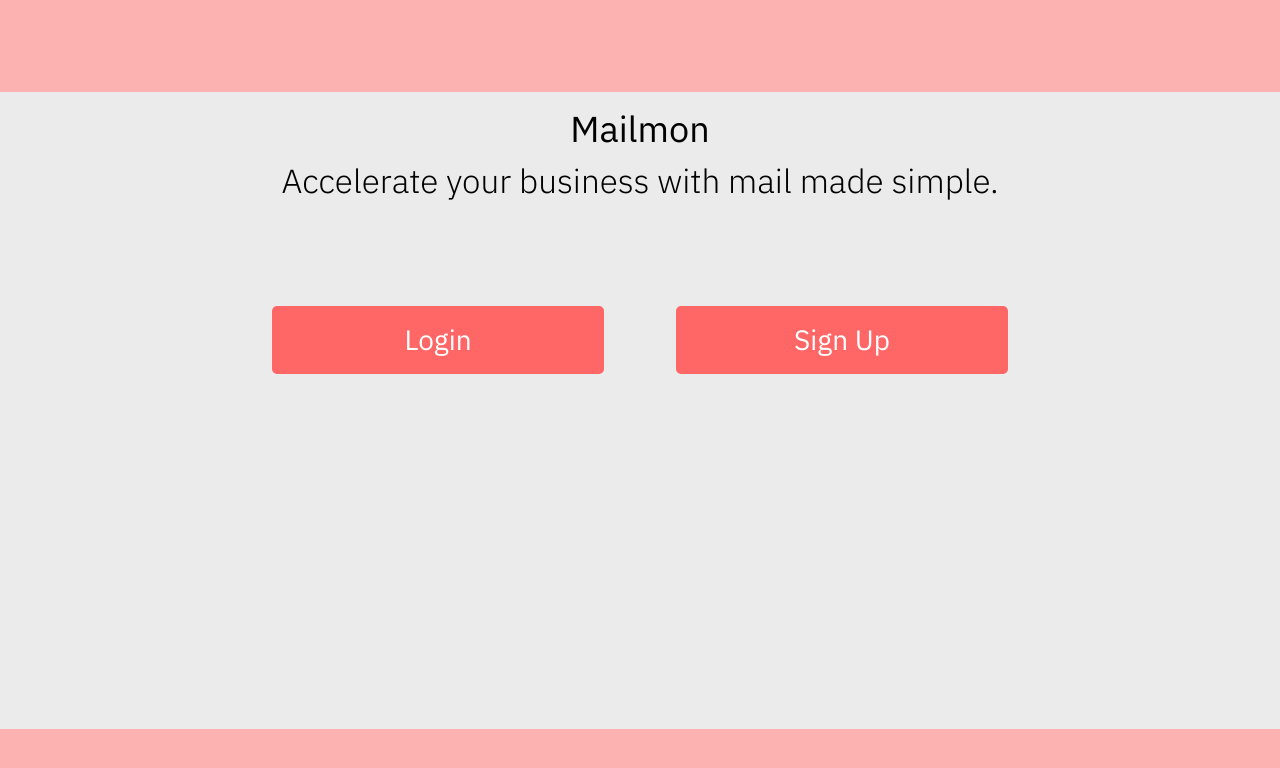
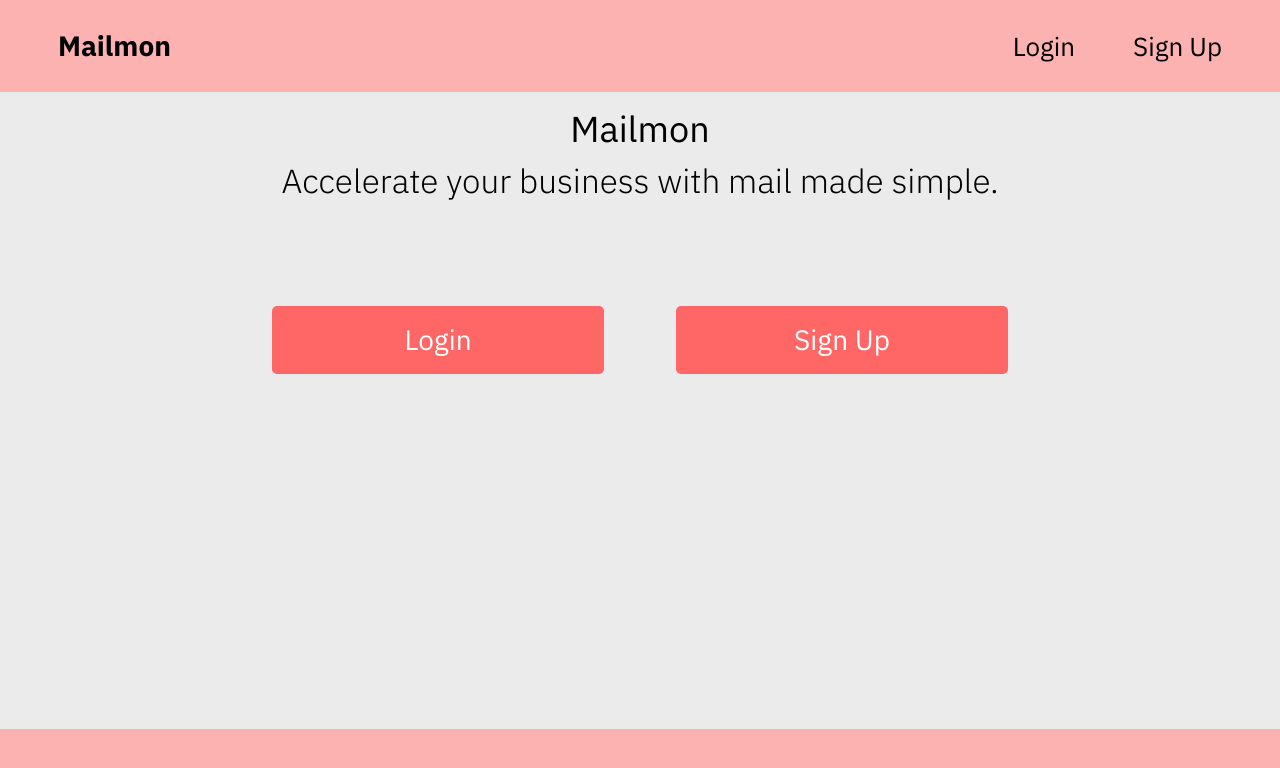
Before and after one commit to Mederer/mailmon, a React (Vite) app: page / in a window 1280 px wide. Shown: the top 768 px of the page. Built offline with nearby package versions, Linux system fonts and the light colour scheme.

Commit message:
feat: navigation improvements

```diff
--- a/src/components/uishell/Header.module.scss
+++ b/src/components/uishell/Header.module.scss
@@ -3,4 +3,17 @@
 .header {
   background-color: vars.$color-primary-30;
   height: 9.2rem;
+  display: flex;
+  justify-content: space-between;
+  align-items: center;
+
+  .title {
+    text-decoration: none;
+    color: inherit;
+    margin-left: 5.8rem;
+
+    h1 {
+      font-size: 2.8rem;
+    }
+  }
 }
--- a/src/components/uishell/Header.tsx
+++ b/src/components/uishell/Header.tsx
@@ -1,8 +1,13 @@
 import styles from "./Header.module.scss";
+import NavBar from "./Navbar.tsx";
+import {Link} from "react-router-dom";
 
 export default function Header() {
 
     return <header className={styles.header}>
-
+        <Link to="/" className={styles.title}>
+            <h1>Mailmon</h1>
+        </Link>
+        <NavBar />
     </header>
 }
--- /dev/null
+++ b/src/components/uishell/NavBar.module.scss
@@ -0,0 +1,20 @@
+.navItems {
+  display: flex;
+  align-items: center;
+  justify-content: center;
+
+  .navItem {
+    font-size: 2.6rem;
+    margin-right: 5.8rem;
+    text-decoration: underline rgba(0, 0, 0, 0);
+    color: inherit;
+    transition: all .2s;
+
+    &.active {
+      text-decoration-color: rgba(0, 0, 0, 1);
+    }
+    &:hover {
+      text-decoration-color: rgba(0, 0, 0, 1);
+    }
+  }
+}
--- /dev/null
+++ b/src/components/uishell/Navbar.tsx
@@ -0,0 +1,15 @@
+import {Link, useLocation} from "react-router-dom";
+import styles from "./NavBar.module.scss";
+
+export default function NavBar() {
+    const { pathname } = useLocation();
+
+    console.log(pathname)
+
+    return <nav>
+        <ul className={styles.navItems}>
+            <Link to="/login" className={`${styles.navItem} ${pathname === "/login" ? styles.active : ""}`}>Login</Link>
+            <Link to="/signup" className={`${styles.navItem} ${pathname === "/signup" ? styles.active : ""}`}>Sign Up</Link>
+        </ul>
+    </nav>
+}
```
